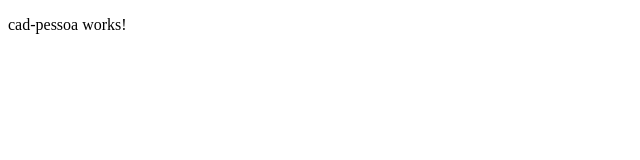
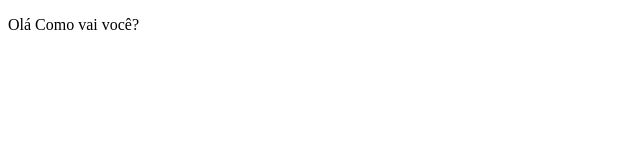
Before and after one commit to jppaivasilva/Developer, an Angular app in the folder rh/rh/: page / in a window 1280 px wide. Shown: the top 160 px of the page, without its empty margins (0-640 px from the left). Built offline with nearby package versions, Linux system fonts and the light colour scheme.

Commit message:
On branch master

```diff
--- a/rh/rh/src/app/app.component.html
+++ b/rh/rh/src/app/app.component.html
@@ -1 +1,10 @@
-<p>cad-pessoa works!</p>
+<div class="containt">
+
+<p>
+Olá Como vai você?
+</p>
+
+
+
+
+</div>
```
